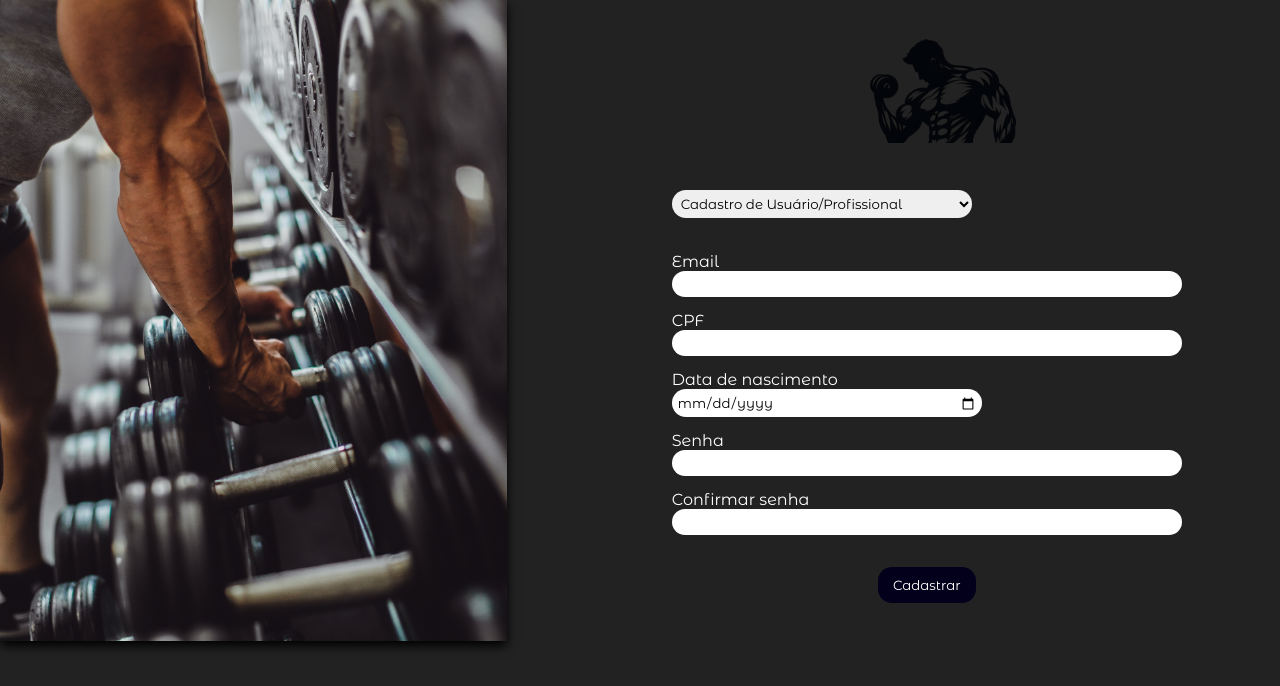
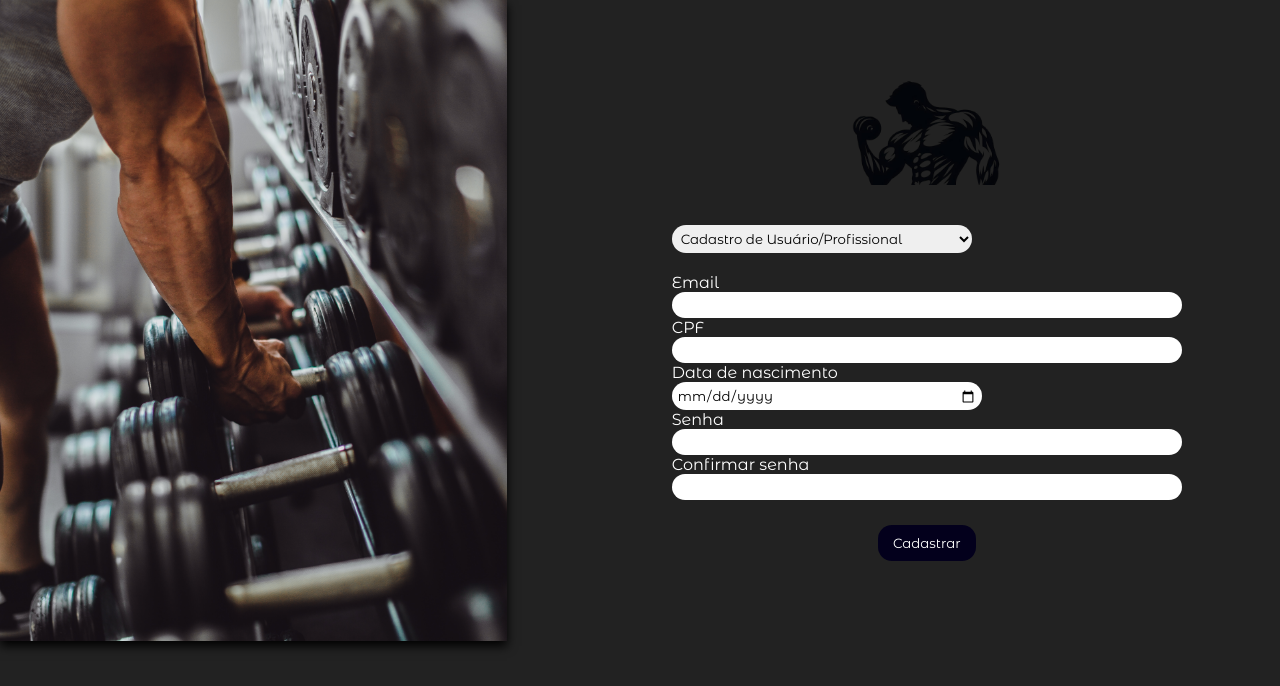
Before and after one commit to danielcta/HypeFitness, a React (Vite) app in the folder HypeFitness/: page /SignUp in a window 1280 px wide. Shown: the top 686 px of the page. Built offline with nearby package versions, Linux system fonts and the light colour scheme.

Commit message:
$git commit

```diff
--- a/HypeFitness/src/components/header/header.css
+++ b/HypeFitness/src/components/header/header.css
@@ -19,7 +19,7 @@ header
   font-weight: 400;
 }
 
-.logo
+.logoHeader
 {
   margin-left: 35px;
 }
--- a/HypeFitness/src/components/header/header.jsx
+++ b/HypeFitness/src/components/header/header.jsx
@@ -8,7 +8,7 @@ function Header()
         <>
         <header>
             <div id='rightHeader'>
-                <Link to={'/'}><img src="/HypeFitnessLogo.png" alt="" className='logo' width={'auto'} height={'50px'}/></Link>
+                <Link to={'/'}><img src="/HypeFitnessLogo.png" alt="" className='logoHeader' width={'auto'} height={'50px'}/></Link>
                 <nav>
                    <Link className={'links'} to='/OurServices'>Nossos Serviços</Link>
                    <Link className={'links'} to='/PartnerGyms'>Academias Parceiras</Link>
--- a/HypeFitness/src/pages/signUp/signUp.css
+++ b/HypeFitness/src/pages/signUp/signUp.css
@@ -21,11 +21,6 @@
 .logo
 {
     margin-bottom: 40px;
-}
-
-.divData
-{
-    padding: 7px;
 }
 
 .inputData
```
Also changed, not shown: HypeFitness/src/pages/signUp/signUp.jsx (line endings or trailing spaces).
